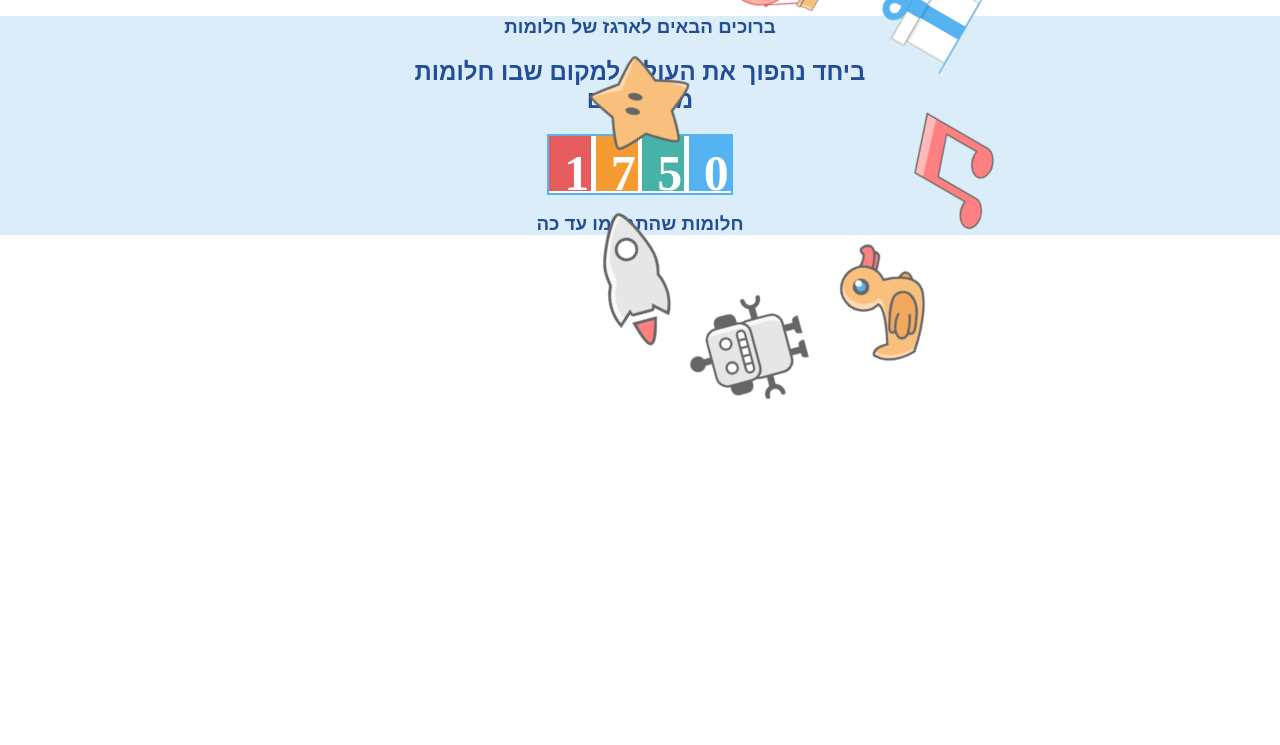
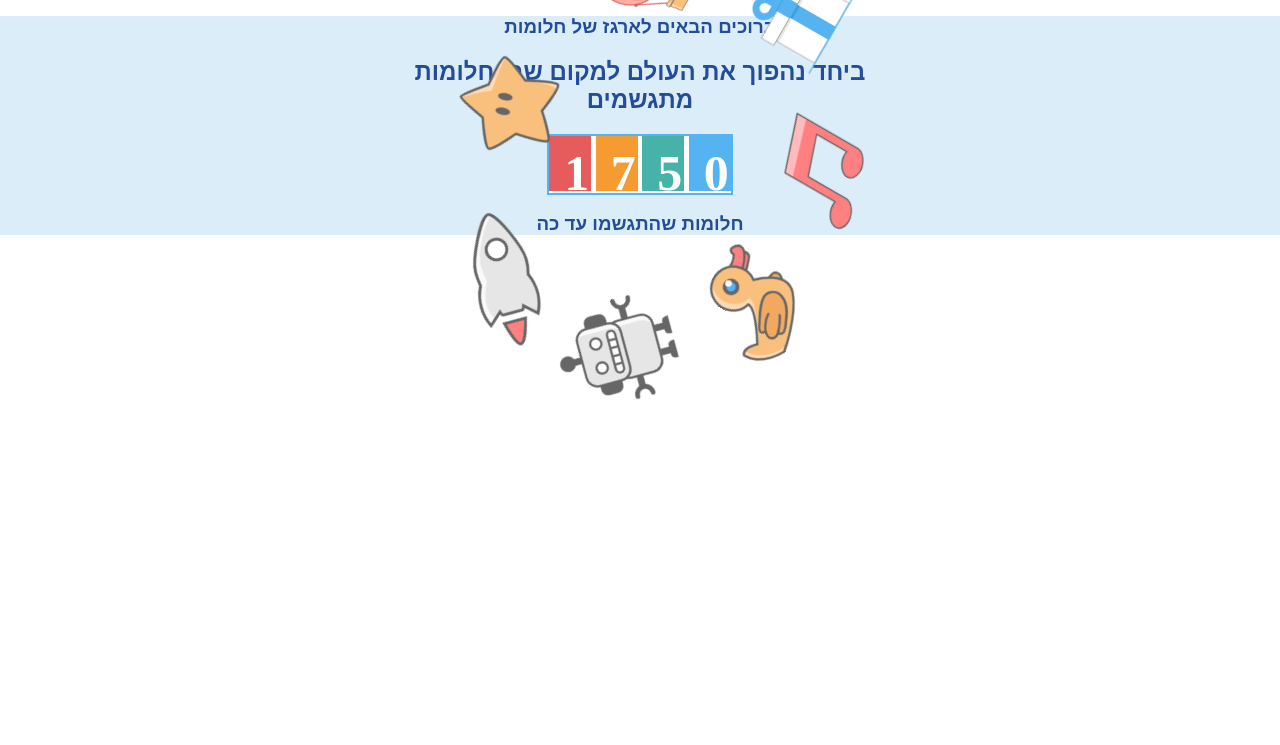
Before and after one commit to yoavBenZion/Box_Of_Dreams, a plain HTML site: page index.html in a window 1280 px wide. Shown: the part 157-902 px from the top of the page. Drawn offline with Linux system fonts and the light colour scheme; a web font is replaced by a local one.

Commit message:
no message

```diff
--- a/css/style.css
+++ b/css/style.css
@@ -136,7 +136,7 @@ img {
     height: 700px;
     position: relative;
     top: -420px;
-    right: -130px;
+    right: 0;
     width: 900px;
     margin: 0 auto;
     -webkit-animation: example 1s linear 0s infinite;
```
